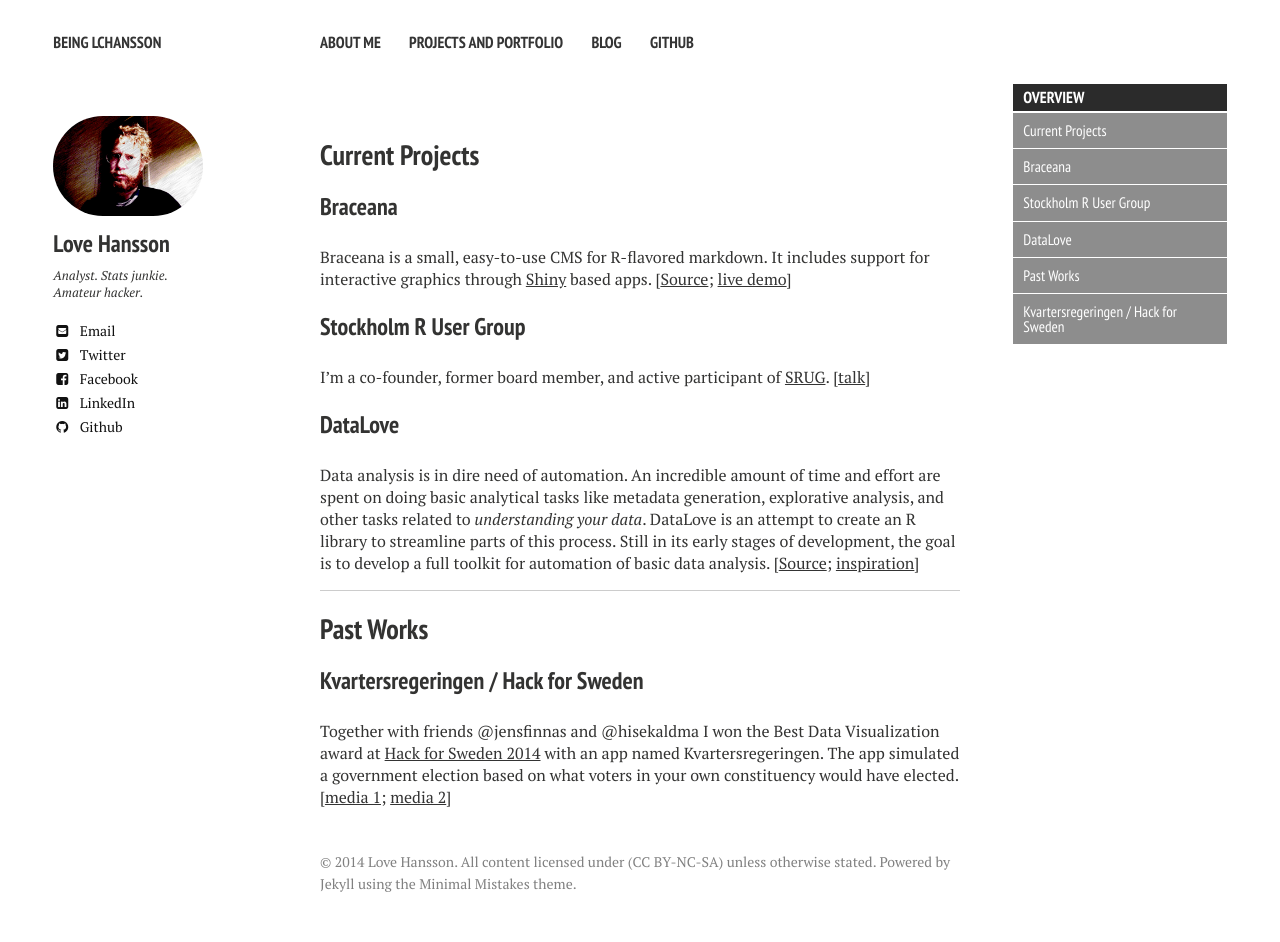
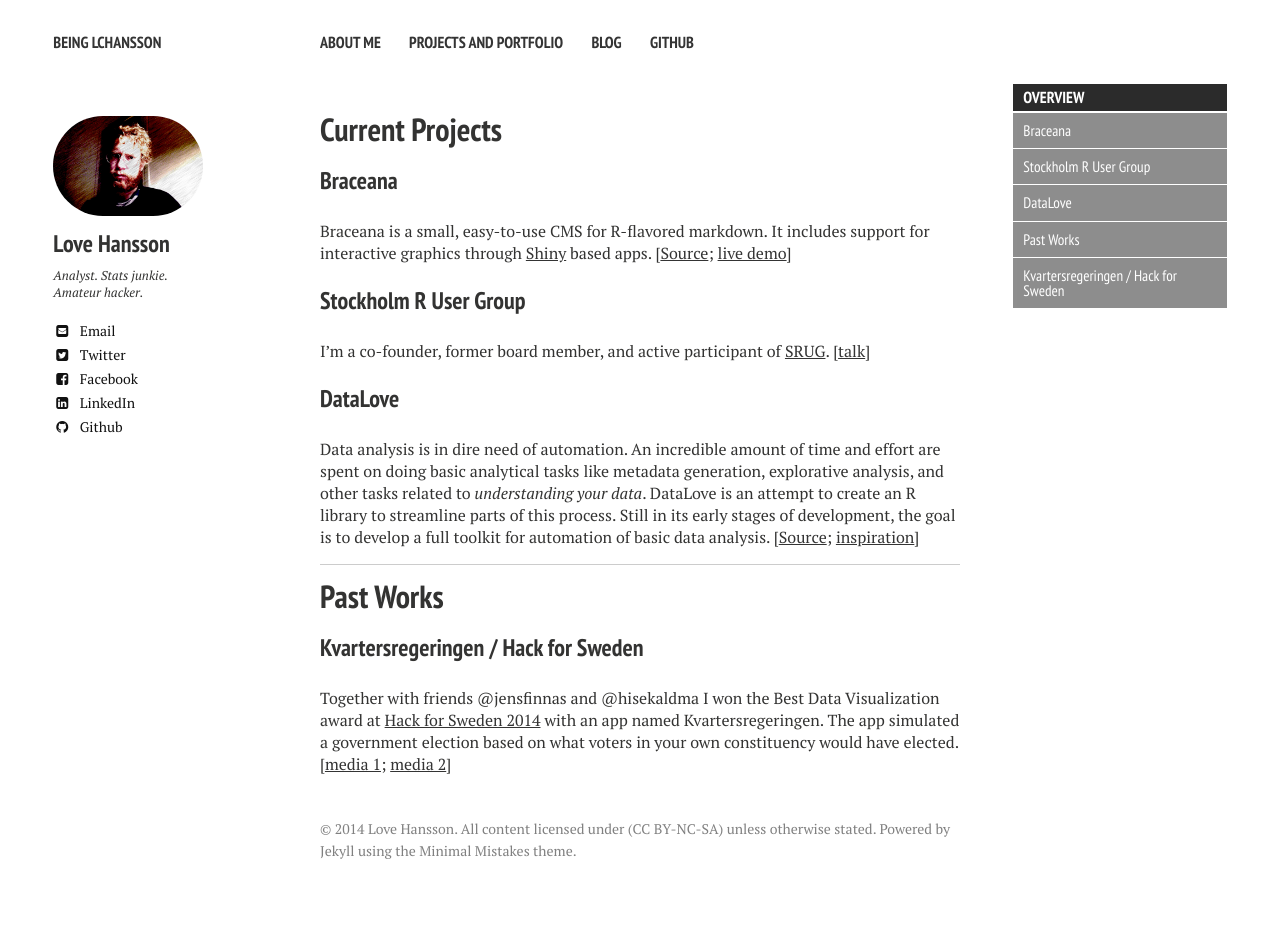
Before and after one commit to LCHansson/LCHansson.github.io, a Jekyll site: the page built from projects/index.md, in a window 1280 px wide. Built offline with Jekyll 4.4.1, drawn with Linux system fonts in a browser that asks for light colours; nearby versions of some CDN libraries; after the commit the page ends 909 px from its top, so only the background shows below that.

Commit message:
Fix vertical spacing issue on "Projects" page

```diff
--- a/projects/index.md
+++ b/projects/index.md
@@ -15,7 +16,6 @@ excerpt: "Selected works"
 </div>
 </section><!-- /#table-of-contents -->
 
-## Current Projects
 
 ### Braceana
 
@@ -31,7 +31,7 @@ Data analysis is in dire need of automation. An incredible amount of time and ef
 
 ---
 
-## Past Works
+# Past Works
 
 ### Kvartersregeringen / Hack for Sweden
 
```
Also changed, not shown: other parts of projects/index.md (+1 -0 lines).
